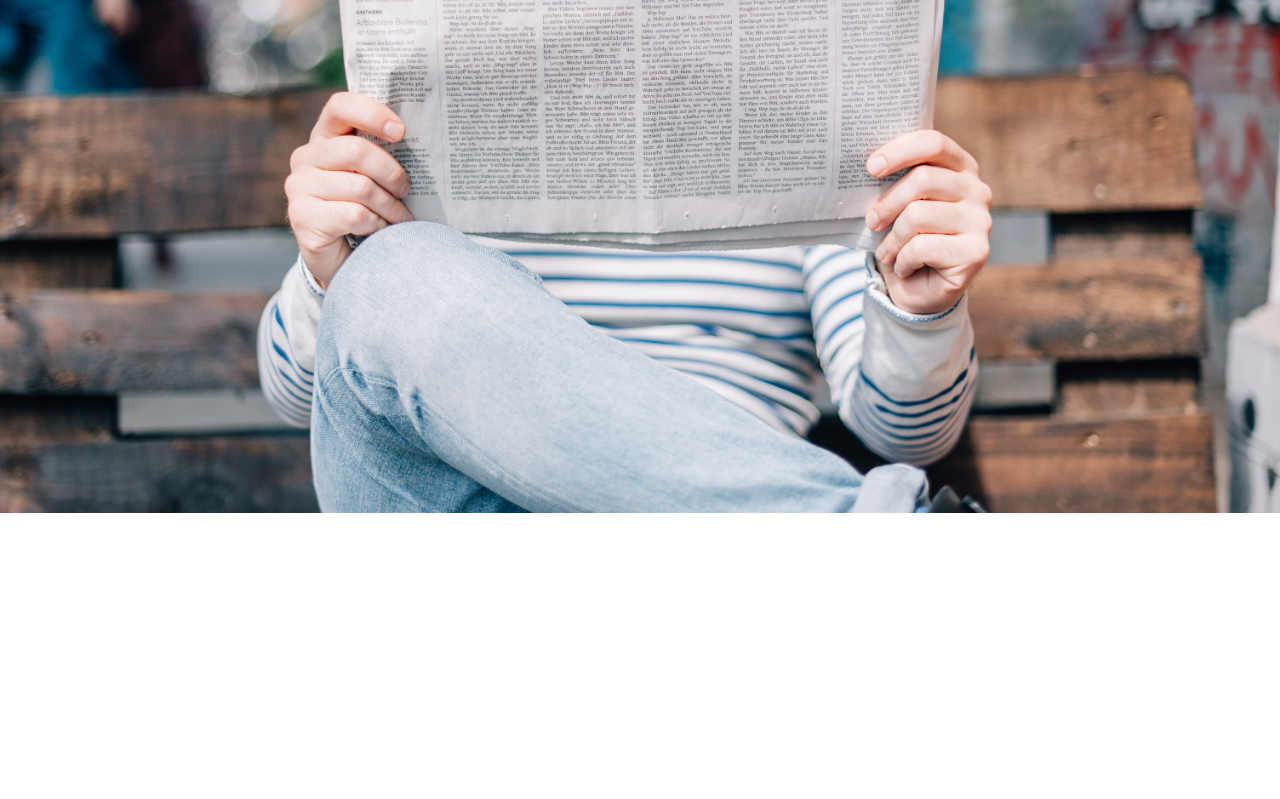
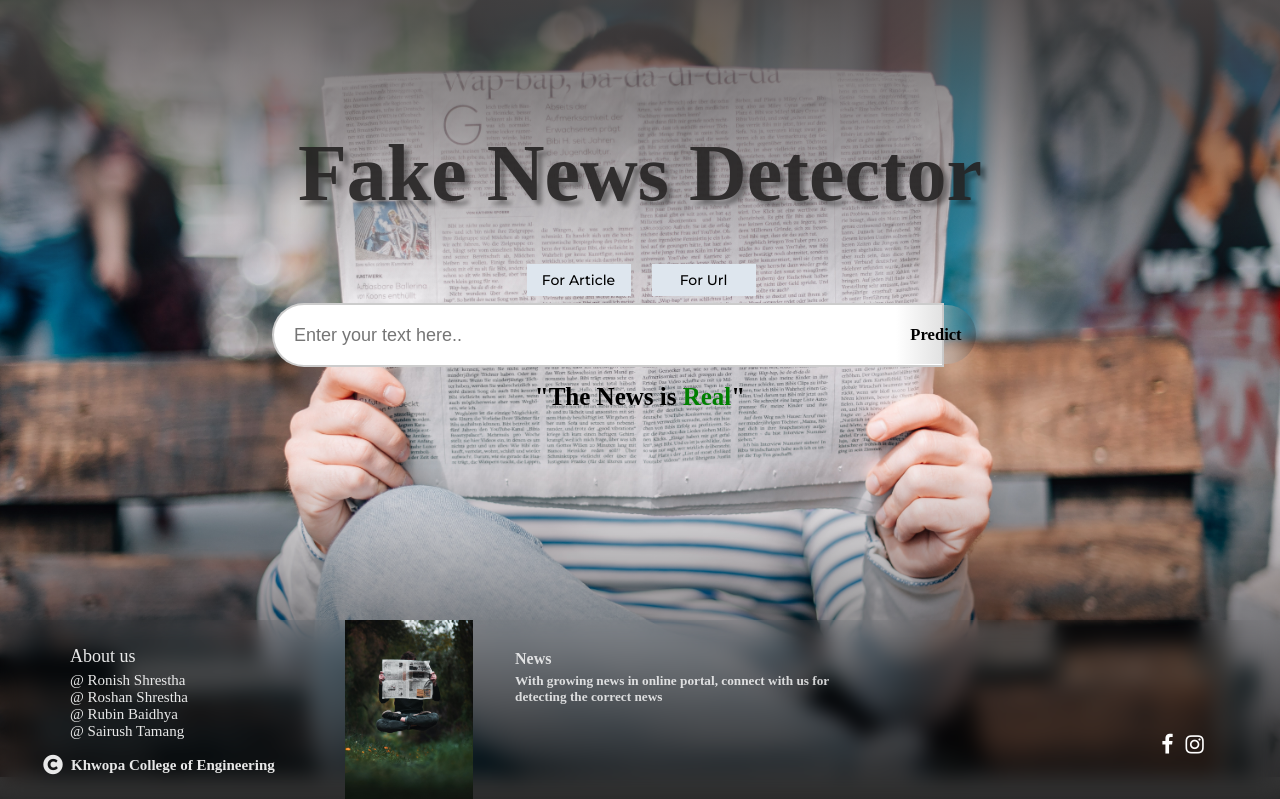
Before and after one commit to iamrosan/Fake-News-Detection-UsingMachineLearning, a Django app: template FakeNewsDetection/templates/index.html in a window 1280 px wide. Shown: the top 799 px of the page. Before the commit the page ends 513 px from the top, so only its background shows below. Run offline with Django 3.2, Linux system fonts and the light colour scheme; the template is opened without the code that fills it, so the values that code supplies are empty; some libraries are stand-ins or nearby versions.

Commit message:
small changes

```diff
--- a/FakeNewsDetection/static/css/style.css
+++ b/FakeNewsDetection/static/css/style.css
@@ -1,5 +1,4 @@
 /* Font Family */
-
 @import url('https://fonts.googleapis.com/css2?family=Montserrat:wght@500&display=swap');
 
 *{
@@ -9,11 +8,13 @@
 }
 
 body{
-    /* background-image: url("{% static 'images/Background_image.jpg' %}"); */
+    background-image: url("images/Background_image.jpg");
     background-size: cover;
     background-position: 0% 40%;
     background-repeat: no-repeat;
     overflow: hidden;
+    /* height: 100vh;
+    width: 100%; */
 }
 
 .text{
@@ -84,6 +85,7 @@ body{
     position: relative;
     width: 42rem;
     height: 4rem;
+    top: 0;
     left: -2rem;
     padding: 20px 20px 20px 20px;
     border-radius: 50px 0 0 50px;
@@ -97,8 +99,8 @@ body{
 .predict-btn{  /* predict button css*/
     width: 5rem;
     height: 3.7rem;
+    top: 305px;
     position: absolute;
-    top:305px;
     z-index: 2;
     background: linear-gradient(to right, white, rgba(0, 0, 0, 0.2));
     border-radius: 0 50px 50px 0;
--- a/FakeNewsDetection/templates/index.html
+++ b/FakeNewsDetection/templates/index.html
@@ -2,39 +2,16 @@
 <!DOCTYPE html>
 <html lang="en">
 <head>
-    <meta charset="UTF-8" />
-    <meta http-equiv="X-UA-Compatible" content="IE=edge" />
-    <meta name="viewport" content="width=device-width, initial-scale=1.0" />
+    <meta charset="UTF-8">
+    <meta http-equiv="X-UA-Compatible" content="IE=edge">
+    <meta name="viewport" content="width=device-width, initial-scale=1.0">
     <title>Fake News Detector</title>
     <!-- <link rel="stylesheet" href="https://maxcdn.bootstrapcdn.com/bootstrap/4.0.0/css/bootstrap.min.css" integrity="sha384-Gn5384xqQ1aoWXA+058RXPxPg6fy4IWvTNh0E263XmFcJlSAwiGgFAW/dAiS6JXm" crossorigin="anonymous"> -->
-    <link rel="stylesheet" href=" {% static 'css/style.css' %} " />
+    <link rel="stylesheet" href="{% static 'css/style.css' %}">
 
-    <link
-      rel="stylesheet"
-      href="{https://cdnjs.cloudflare.com/ajax/libs/font-awesome/4.7.0/css/font-awesome.min.css}"
-    />
-    <link
-      rel="stylesheet"
-      href="https://use.fontawesome.com/releases/v5.12.1/css/all.css"
-      crossorigin="anonymous"
-    />
-    <link
-      rel="stylesheet"
-      href="https://cdnjs.cloudflare.com/ajax/libs/font-awesome/4.7.0/css/font-awesome.min.css"
-    />
-  </head>
-  <body>
-    <div class="overlay-container">
-      <div class="modal" id="modal">
-        <div class="modal-header">
-          <div class="title">About Us</div>
-          <button data-close-button class="close-button">&times;</button>
-    <link rel="stylesheet" href=" {% static 'css/style.css'%} ">
-
-    <link rel="stylesheet" href="{https://cdnjs.cloudflare.com/ajax/libs/font-awesome/4.7.0/css/font-awesome.min.css}">
+    <link rel="stylesheet" href="https://cdnjs.cloudflare.com/ajax/libs/font-awesome/4.7.0/css/font-awesome.min.css">
     <link rel="stylesheet" href="https://use.fontawesome.com/releases/v5.12.1/css/all.css" crossorigin="anonymous">
     <link rel="stylesheet" href="https://cdnjs.cloudflare.com/ajax/libs/font-awesome/4.7.0/css/font-awesome.min.css">
-
     <style>
       body{
         background-image: url("{% static 'images/Background_image.jpg' %}");
@@ -42,7 +19,6 @@
     </style>
 </head>
 <body>
-
     <div class="overlay-container">
         <div class="modal" id="modal">
             <div class="modal-header">
@@ -72,7 +48,7 @@
                     </span>
                 </div>
                 <div id="container">
-                    <div id="circle"><img src="{% static 'images/rubin.jpg' %}" alt="rubin"></div>
+                    <div id="circle"><img src="{%static 'images/rubin.jpg' %}" alt="rubin"></div>
                     <span>Rubin Baidhya</span>
                     <span class="image">
                         <a href="#" class="fa fa-facebook fa-1x"></a>
@@ -82,53 +58,7 @@
                     </span>
                 </div>
                 <div id="container">
-                    <div id="circle"><img src="{% static 'images/sairus.jpg' %}" alt="sairus"></div>
-                    <span>Sairush Tamang</span>
-                    <span class="image">
-                        <a href="#" class="fa fa-facebook fa-1x"></a>
-                        <a href="#" class="fa fa-linkedin fa-1x"></a>
-                        <a href="#" class="fa fa-github fa-1x"></a>
-                        <a href="#" class="fa fa-instagram fa-1x"></a>
-                    </span>
-                </div>
-            </div>
-        </div>
-
-        <div class="modal-body">
-          <div id="container">
-            <div id="circle">
-              <img src="images/IMG_7712.png" alt="ronish" />
-            </div>
-            <span>Ronish Shrestha</span>
-            <span class="image">
-              <a href="#" class="fa fa-facebook fa-1x"></a>
-              <a href="#" class="fa fa-linkedin fa-1x"></a>
-              <a href="#" class="fa fa-github fa-1x"></a>
-              <a href="#" class="fa fa-instagram fa-1x"></a>
-            </span>
-          </div>
-          <div id="container">
-            <div id="circle"><img src="images/roshan.jpg" alt="roshan" /></div>
-            <span>Roshan Shrestha</span>
-            <span class="image">
-              <a href="#" class="fa fa-facebook fa-1x"></a>
-              <a href="#" class="fa fa-linkedin fa-1x"></a>
-              <a href="#" class="fa fa-github fa-1x"></a>
-              <a href="#" class="fa fa-instagram fa-1x"></a>
-            </span>
-          </div>
-          <div id="container">
-            <div id="circle"><img src="images/rubin.jpg" alt="rubin" /></div>
-            <span>Rubin Baidhya</span>
-            <span class="image">
-              <a href="#" class="fa fa-facebook fa-1x"></a>
-              <a href="#" class="fa fa-linkedin fa-1x"></a>
-              <a href="#" class="fa fa-github fa-1x"></a>
-              <a href="#" class="fa fa-instagram fa-1x"></a>
-            </span>
-          </div>
-          <div id="container">
-            <div id="circle"><img src="images/sairus.jpg" alt="sairus" /></div>
+                    <div id="circle"><img src="{% static 'images/sairus.jpg'%}" alt="sairus"></div>
                     <span>Sairush Tamang</span>
                     <span class="image">
                         <a href="#" class="fa fa-facebook fa-1x"></a>
@@ -140,7 +70,7 @@
             </div>
         </div>
     </div>
-    <div id="overlay"></div>
+    <div id="overlay" ></div>
 
     <div class="top-shadow"></div>
     <div class="bottom-shadow"></div>
@@ -148,42 +78,13 @@
     <span class="text"><h1>Fake News Detector</h1></span>
     <div class="search-box">
         <span class="options">
-        <button class="article-btn" onclick="toggleContent(1)">
-          For Article
-        </button>
+            <button class="article-btn" onclick="toggleContent(1)">For Article</button>
             <button class="article-btn" onclick="toggleContent(0)">For Url</button>
         </span>
 
         <div class="article-div">
-        <form action="" method="POST">
-          <input
-            type="text"
-            required
-            placeholder="Enter your text here.."
-            name="article"
-          />
-          <!-- <button type="submit"><i class="fa fa-search" style="font-size:24px"></i></button> -->
-          <button type="submit" class="predict-btn"><h5>Predict</h5></button>
-        </form>
-      </div>
-
-      <div class="url-div">
-        <form method="POST" action="">
-          <input
-            type="url"
-            required
-            name="url-article"
-            id=""
-            size="50"
-            placeholder="Paste your URL here..."
-          />
-          <button type="submit" class="predict-btn"><h5>Predict</h5></button>
-        </form>
-      </div>
-        <div class="article-div">
             <form action='' method='POST'>
-                {% csrf_token %}
-                <input type="text" required placeholder="Enter your text here.." name="article">
+                <input type="text" required placeholder="Enter your text here..">
                 <!-- <button type="submit"><i class="fa fa-search" style="font-size:24px"></i></button> -->
                 <button type="submit" class="predict-btn"><h5>Predict</h5></button>
             </form>
@@ -191,40 +92,15 @@
 
         <div class="url-div">
             <form method="POST" action=''>
-                {% csrf_token %}
                 <input type="url" required name="url-article" id="" size="50" placeholder="Paste your URL here...">
                 <button type="submit" class="predict-btn"><h5>Predict</h5></button>
             </form>
         </div>
 
-        <!-- <div>
-            <h1> {{values.title}}</h1>
-            {% for i in values.article %}
-                <p>
-                    {{i}}
-                </p>
-            {%endfor%}
-
-        </div> -->
-
         <h4 class="below_textarea">"The News is <span>Real</span>"</h4>
     </div>
 
     <div class="footer">
-      <div id="box-1">
-        <button data-modal-target="#modal">About us</button>
-        <ul>
-          <li>@ Ronish Shrestha</li>
-          <li>@ Roshan Shrestha</li>
-          <li>@ Rubin Baidhya</li>
-          <li>@ Sairush Tamang</li>
-        </ul>
-        <br />
-        <span id="copyright_text"
-          ><i id="copyright" class="fas fa-copyright fa-lg"></i>
-          <h4>Khwopa College of Engineering</h4></span
-        >
-      </div>
         <div id="box-1">
 
             <button data-modal-target="#modal">About us</button>
@@ -247,24 +123,10 @@
             </span>
         </div>
 
-      <div id="box-2">
-        <img
-          class="footer-image"
-          src="images/footer_image.jpg"
-          alt="footer_image"
-        />
-        <h4>News</h4>
-        <h5>
-          With growing news in online portal, connect with us for detecting the
-          correct news
-        </h5>
-        <span class="image">
-          <a href="#" class="fa fa-facebook fa-lg"></a>
-          <a href="#" class="fa fa-instagram fa-lg"></a>
-        </span>
-      </div>
     </div>
 
-    <script src="{% static 'js/main.js'%} "></script>
+    <script src="{% static 'js/main.js'%}"></script>
+
+
 </body>
 </html>
```
Lines whose indentation alone changed are shown as unchanged.
